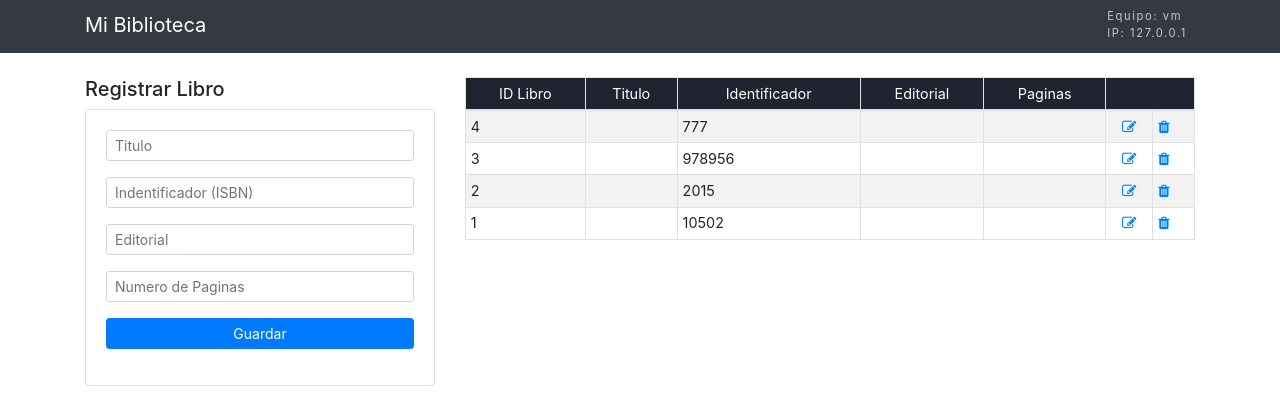
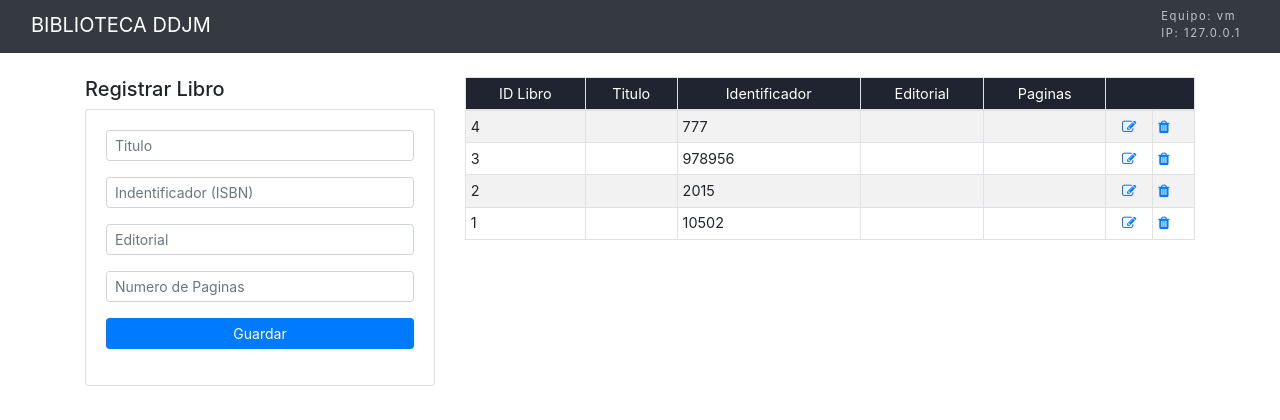
Before and after one commit to CarlosPC02/biblioteca, a PHP site: page / in a window 1280 px wide. Shown: the top 420 px of the page. Run offline with PHP 8.4, Linux system fonts and the light colour scheme; data comes from the database, SQL or seed files in the repository; data that the repository does not hold is empty.

Commit message:
Solo se modico el titulo

```diff
--- a/template/header.php
+++ b/template/header.php
@@ -1,7 +1,7 @@
 <header>
 	<nav class="navbar navbar-expand-lg navbar-dark bg-dark">
-		<div class="container">
-  			<a class="navbar-brand" href="./">Mi Biblioteca</a>
+		<div class="container-fluid">
+			<a class="navbar-brand" href="./">BIBLIOTECA DDJM</a>
 			<button class="navbar-toggler" type="button" data-toggle="collapse" data-target="#navegation-sb" aria-controls="navbarNavAltMarkup" aria-expanded="false" aria-label="Toggle navigation">
 				<span class="navbar-toggler-icon"></span>
 			</button>
```
Lines whose indentation alone changed are shown as unchanged.
